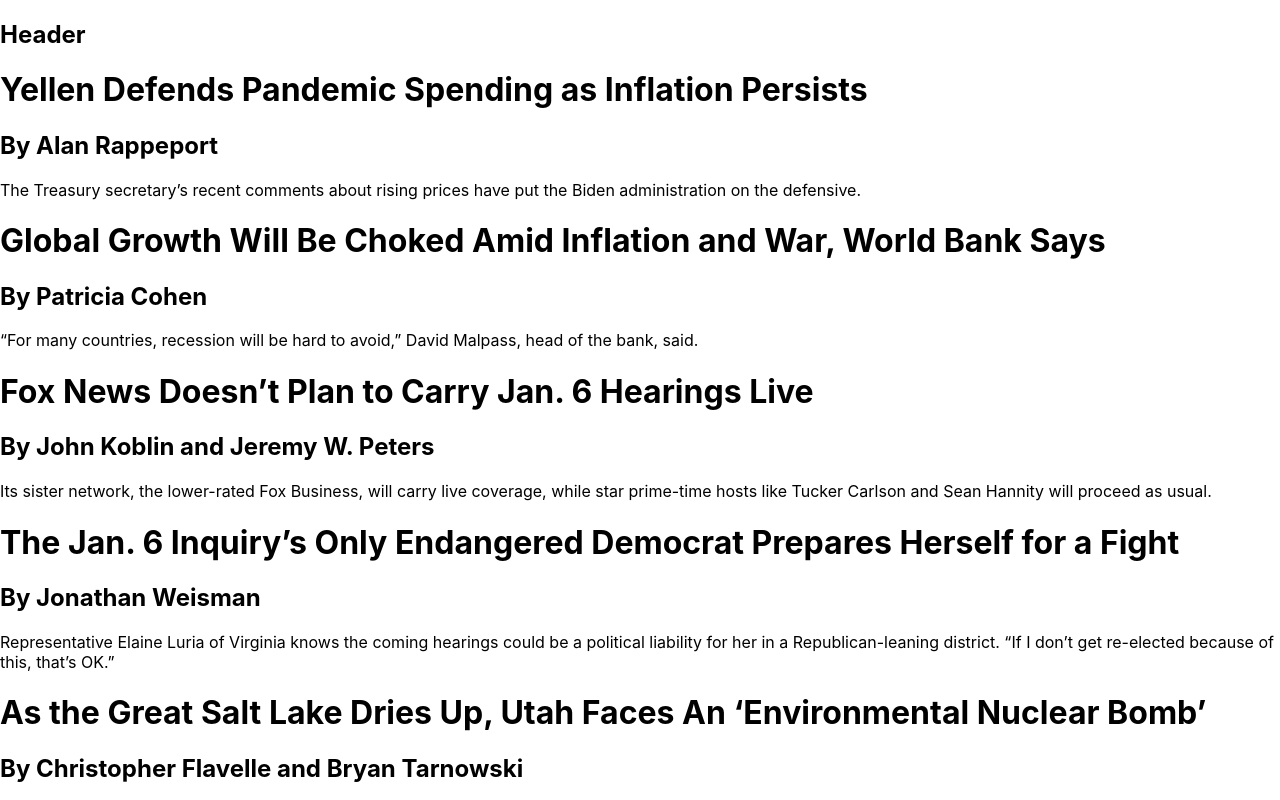
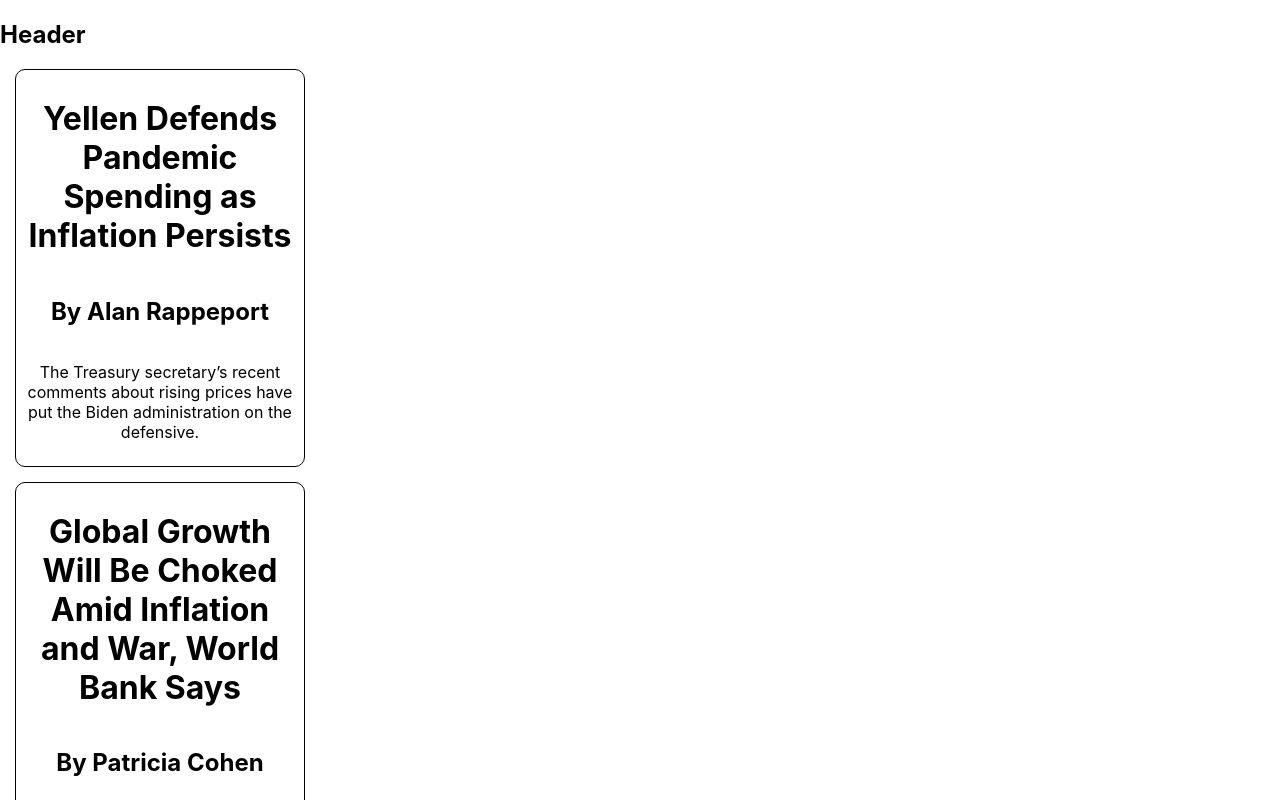
Before and after one commit to GALemmon/TuringMockTakeHome, a React (Create React App) app: page / in a window 1280 px wide. Shown: the top 800 px of the page. Built offline with nearby package versions, Linux system fonts and the light colour scheme.

Commit message:
Add styling to article cards

```diff
--- a/src/components/Article/Article.css
+++ b/src/components/Article/Article.css
@@ -0,0 +1,12 @@
+.article {
+  display: flex;
+  flex-direction: column;
+  align-items: center;
+  text-align: center;
+  margin: 15px;
+  padding: 8px;
+  border: 1px solid black;
+  border-radius: 10px;
+  width: 17rem;
+  background: white;
+}
--- a/src/components/Article/Article.js
+++ b/src/components/Article/Article.js
@@ -1,11 +1,12 @@
 import React from "react";
+import '../Article/Article.css'
 
 export const Article = ({article}) => {
   return (
-    <>
-      <h1>{article.title}</h1>
-      <h2>{article.byline}</h2>
-      <p>{article.abstract}</p>
-    </>
+    <div className="article">
+      <h1>{article.title || 'Unavaliable'}</h1>
+      <h2>{article.byline || 'Unavaliable'}</h2>
+      <p>{article.abstract || 'Unavaliable'}</p>
+    </div>
   )
 }
```
